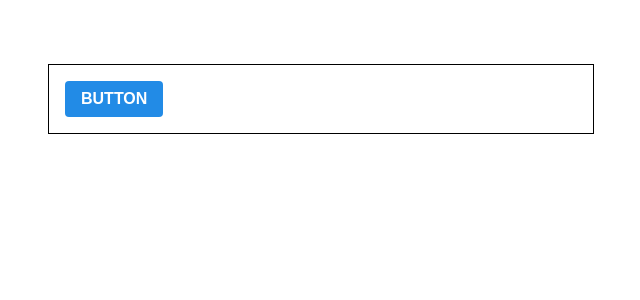
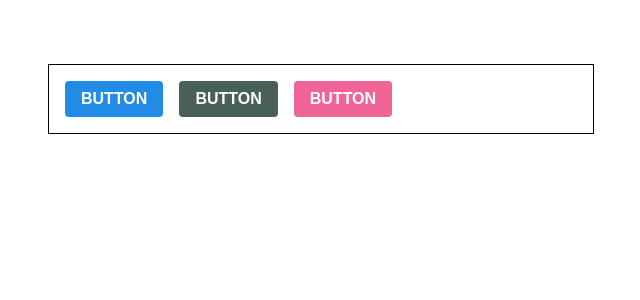
Before and after one commit to Taeyeon-Lim/React-styled-components, a React (Create React App) app: page / in a window 1280 px wide. Shown: the top 300 px of the page, without its empty margins (319-959 px from the left). Built offline with nearby package versions, Linux system fonts and the light colour scheme.

Commit message:
feature/Add styled btn (blue, gray, pink)

```diff
--- a/src/App.js
+++ b/src/App.js
@@ -21,6 +21,8 @@ function App() {
     <ThemeProvider theme={{ palette }}>
       <AppBlock>
         <Button>BUTTON</Button>
+        <Button color='gray'>BUTTON</Button>
+        <Button color='pink'>BUTTON</Button>
       </AppBlock>
     </ThemeProvider>
   );
```
Also changed, not shown: 1 other file (tests, documents, lock files or other folders).
